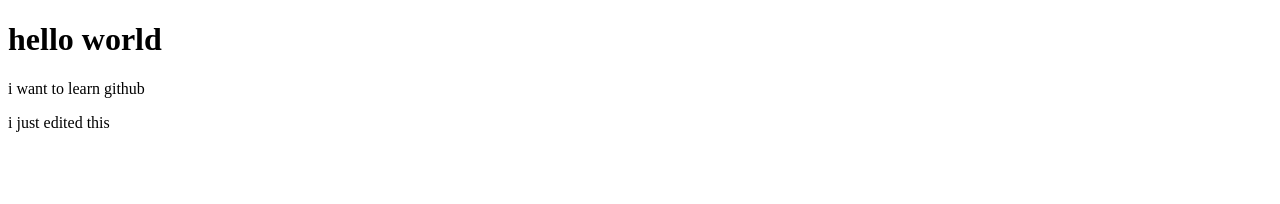
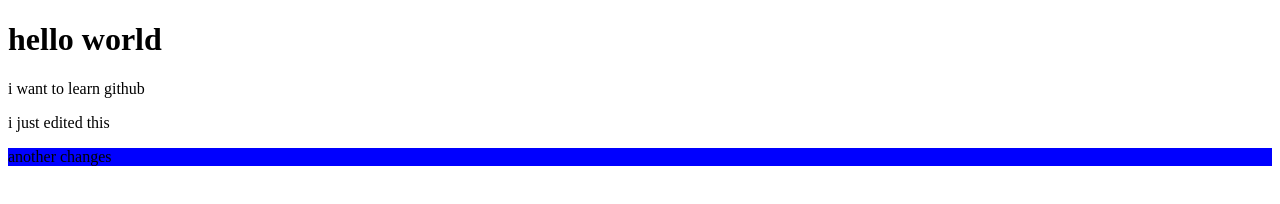
Before and after one commit to Dickson-Michael-izu/git, a plain HTML site: page index.html in a window 1280 px wide. Drawn offline with Linux system fonts and the light colour scheme.

Commit message:
third commit

```diff
--- a/index.html
+++ b/index.html
@@ -13,6 +13,8 @@
     </p>
     <p>i just edited this </p>
 
+    <p style="background-color: blue;">another changes</p>
+
 </body>
 
 </html>
```
